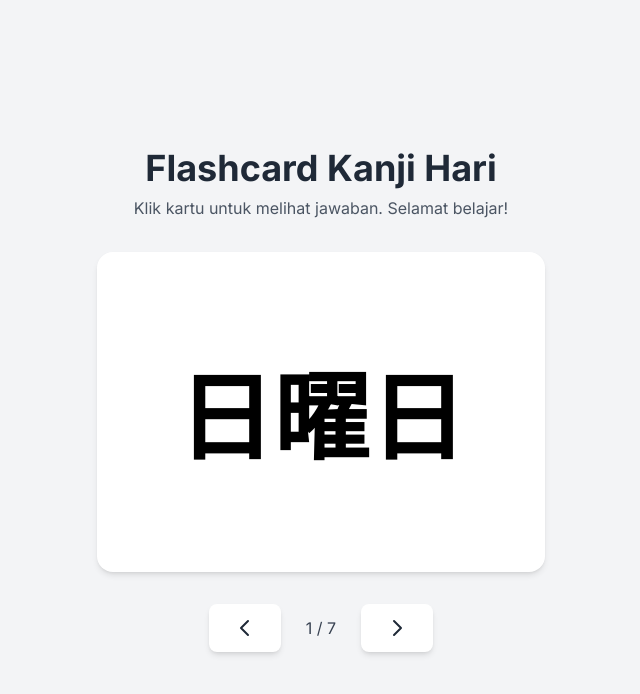
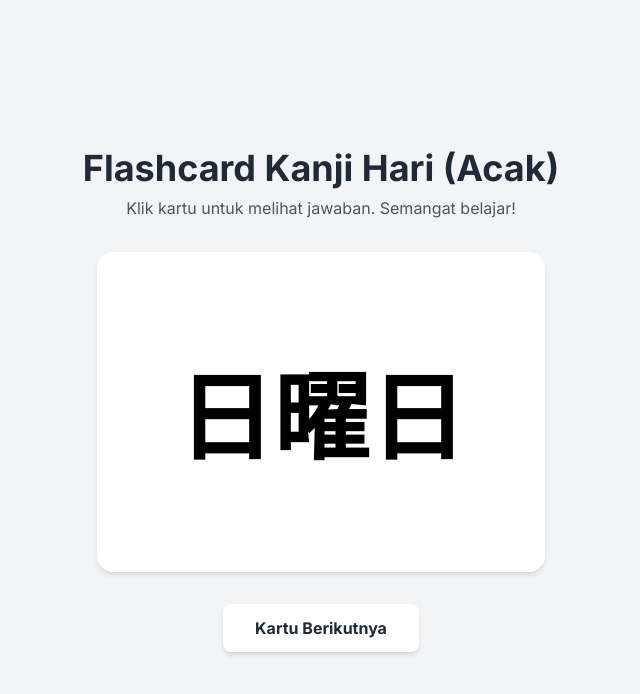
Before and after one commit to wappsco/kanjihari, a plain HTML site: page index.html in a window 1280 px wide. Shown: the whole page, without its empty margins (319-959 px from the left). Drawn offline with nearby package versions, Linux system fonts and the light colour scheme.

Commit message:
Update index.html

```diff
--- a/index.html
+++ b/index.html
@@ -3,7 +3,7 @@
 <head>
     <meta charset="UTF-8">
     <meta name="viewport" content="width=device-width, initial-scale=1.0">
-    <title>Flashcard Kanji Nama Hari</title>
+    <title>Flashcard Kanji Nama Hari (Acak)</title>
     <!-- Tailwind CSS -->
     <script src="https://cdn.tailwindcss.com"></script>
     <!-- Google Fonts: Noto Sans JP for Japanese characters -->
@@ -59,8 +59,8 @@
 <body class="bg-gray-100 dark:bg-gray-900 flex flex-col items-center justify-center min-h-screen p-4">
 
     <div class="text-center mb-8">
-        <h1 class="text-3xl md:text-4xl font-bold text-gray-800 dark:text-white">Flashcard Kanji Hari</h1>
-        <p class="text-gray-600 dark:text-gray-300 mt-2">Klik kartu untuk melihat jawaban. Selamat belajar!</p>
+        <h1 class="text-3xl md:text-4xl font-bold text-gray-800 dark:text-white">Flashcard Kanji Hari (Acak)</h1>
+        <p class="text-gray-600 dark:text-gray-300 mt-2">Klik kartu untuk melihat jawaban. Semangat belajar!</p>
     </div>
 
     <!-- Flashcard Component -->
@@ -79,24 +79,15 @@
         </div>
     </div>
 
-    <!-- Navigation Buttons -->
-    <div class="flex items-center space-x-4 mt-8">
-        <button id="prevBtn" class="bg-white dark:bg-gray-700 text-gray-800 dark:text-white font-bold py-3 px-6 rounded-lg shadow-md hover:bg-gray-200 dark:hover:bg-gray-600 transition-colors duration-200">
-            <svg xmlns="http://www.w3.org/2000/svg" class="h-6 w-6" fill="none" viewBox="0 0 24 24" stroke="currentColor">
-                <path stroke-linecap="round" stroke-linejoin="round" stroke-width="2" d="M15 19l-7-7 7-7" />
-            </svg>
-        </button>
-        <span id="cardCounter" class="text-gray-700 dark:text-gray-300 font-medium w-12 text-center">1 / 7</span>
-        <button id="nextBtn" class="bg-white dark:bg-gray-700 text-gray-800 dark:text-white font-bold py-3 px-6 rounded-lg shadow-md hover:bg-gray-200 dark:hover:bg-gray-600 transition-colors duration-200">
-            <svg xmlns="http://www.w3.org/2000/svg" class="h-6 w-6" fill="none" viewBox="0 0 24 24" stroke="currentColor">
-                <path stroke-linecap="round" stroke-linejoin="round" stroke-width="2" d="M9 5l7 7-7 7" />
-            </svg>
+    <!-- Navigation Button (Single Button) -->
+    <div class="flex justify-center mt-8">
+        <button id="nextCardBtn" class="bg-white dark:bg-gray-700 text-gray-800 dark:text-white font-bold py-3 px-8 rounded-lg shadow-md hover:bg-gray-200 dark:hover:bg-gray-600 transition-colors duration-200">
+            Kartu Berikutnya
         </button>
     </div>
 
     <script>
         // --- Data ---
-        // Data sekarang menyertakan hiragana
         const days = [
             { kanji: '日曜日', hiragana: 'にちようび', romaji: 'Nichiyōbi', indonesian: 'Minggu' },
             { kanji: '月曜日', hiragana: 'げつようび', romaji: 'Getsuyōbi', indonesian: 'Senin' },
@@ -107,6 +98,16 @@
             { kanji: '土曜日', hiragana: 'どようび', romaji: 'Doyōbi', indonesian: 'Sabtu' }
         ];
 
+        // --- Shuffled Deck ---
+        let shuffledDays = [...days];
+
+        function shuffleArray(array) {
+            for (let i = array.length - 1; i > 0; i--) {
+                const j = Math.floor(Math.random() * (i + 1));
+                [array[i], array[j]] = [array[j], array[i]];
+            }
+        }
+
         // --- State ---
         let currentIndex = 0;
         let isFlipped = false;
@@ -115,30 +116,24 @@
         const flashcard = document.getElementById('flashcard');
         const cardInner = document.getElementById('cardInner');
         const kanjiEl = document.getElementById('kanji');
-        const hiraganaEl = document.getElementById('hiragana'); // Elemen baru untuk hiragana
+        const hiraganaEl = document.getElementById('hiragana');
         const romajiEl = document.getElementById('romaji');
         const indonesianEl = document.getElementById('indonesian');
-        const prevBtn = document.getElementById('prevBtn');
-        const nextBtn = document.getElementById('nextBtn');
-        const cardCounterEl = document.getElementById('cardCounter');
+        const nextCardBtn = document.getElementById('nextCardBtn');
 
         // --- Functions ---
-
-        /**
-         * Updates the content of the flashcard based on the current index.
-         */
         function updateCardContent() {
-            const currentDay = days[currentIndex];
+            if (currentIndex >= shuffledDays.length) {
+                currentIndex = 0;
+                shuffleArray(shuffledDays);
+            }
+            const currentDay = shuffledDays[currentIndex];
             kanjiEl.textContent = currentDay.kanji;
-            hiraganaEl.textContent = currentDay.hiragana; // Update hiragana
+            hiraganaEl.textContent = currentDay.hiragana;
             romajiEl.textContent = currentDay.romaji;
             indonesianEl.textContent = currentDay.indonesian;
-            cardCounterEl.textContent = `${currentIndex + 1} / ${days.length}`;
         }
 
-        /**
-         * Flips the card back to the front if it's currently flipped.
-         */
         function resetFlip() {
             if (isFlipped) {
                 flashcard.classList.remove('is-flipped');
@@ -146,27 +141,12 @@
             }
         }
 
-        /**
-         * Handles the "Next" button click.
-         */
         function showNextCard() {
-            currentIndex = (currentIndex + 1) % days.length;
+            currentIndex++;
             resetFlip();
             setTimeout(updateCardContent, 150);
         }
 
-        /**
-         * Handles the "Previous" button click.
-         */
-        function showPrevCard() {
-            currentIndex = (currentIndex - 1 + days.length) % days.length;
-            resetFlip();
-            setTimeout(updateCardContent, 150);
-        }
-
-        /**
-         * Toggles the flip state of the card.
-         */
         function flipCard() {
             isFlipped = !isFlipped;
             flashcard.classList.toggle('is-flipped');
@@ -174,10 +154,10 @@
 
         // --- Event Listeners ---
         flashcard.addEventListener('click', flipCard);
-        nextBtn.addEventListener('click', showNextCard);
-        prevBtn.addEventListener('click', showPrevCard);
+        nextCardBtn.addEventListener('click', showNextCard);
 
         // --- Initial Load ---
+        shuffleArray(shuffledDays);
         updateCardContent();
 
     </script>
```
